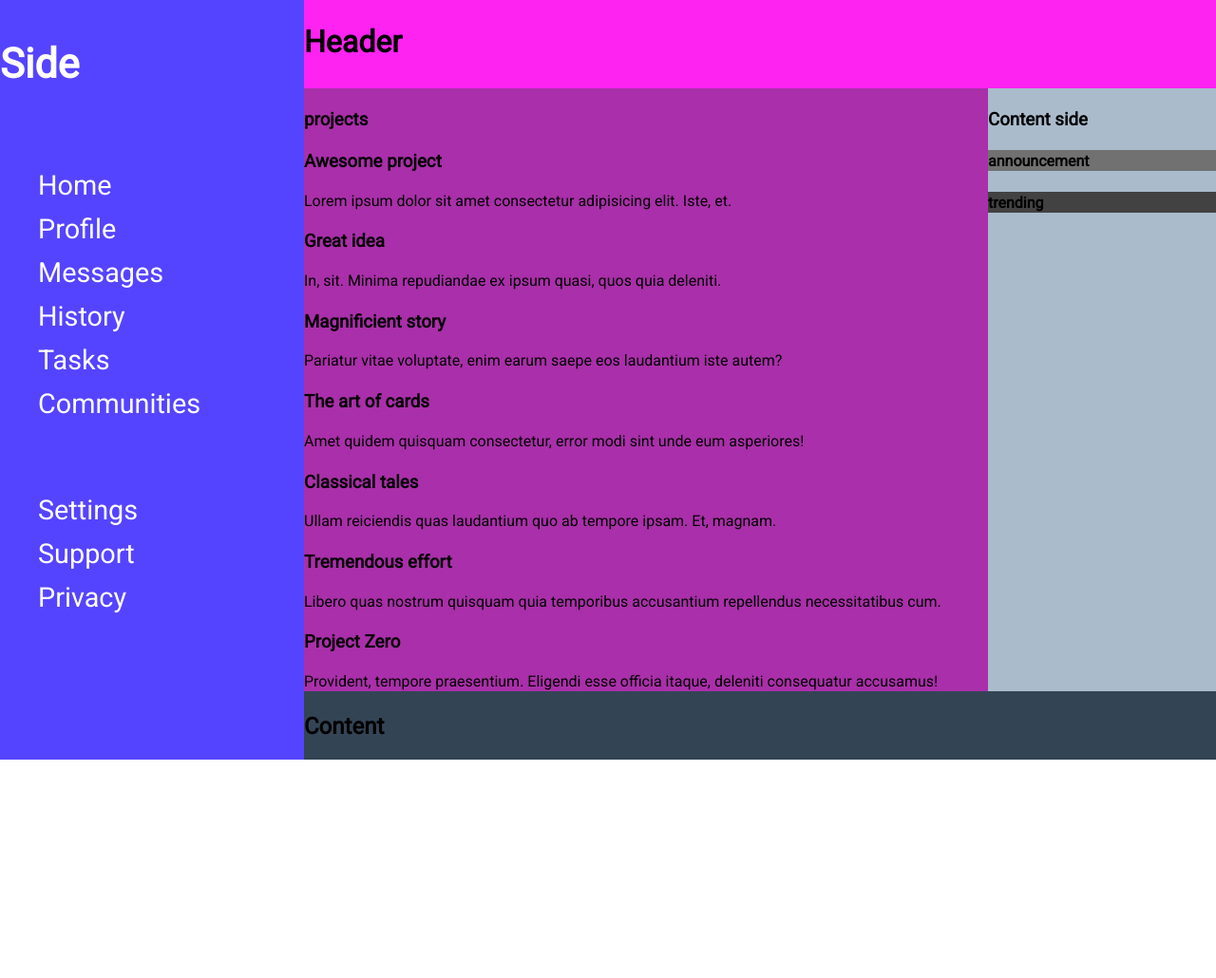
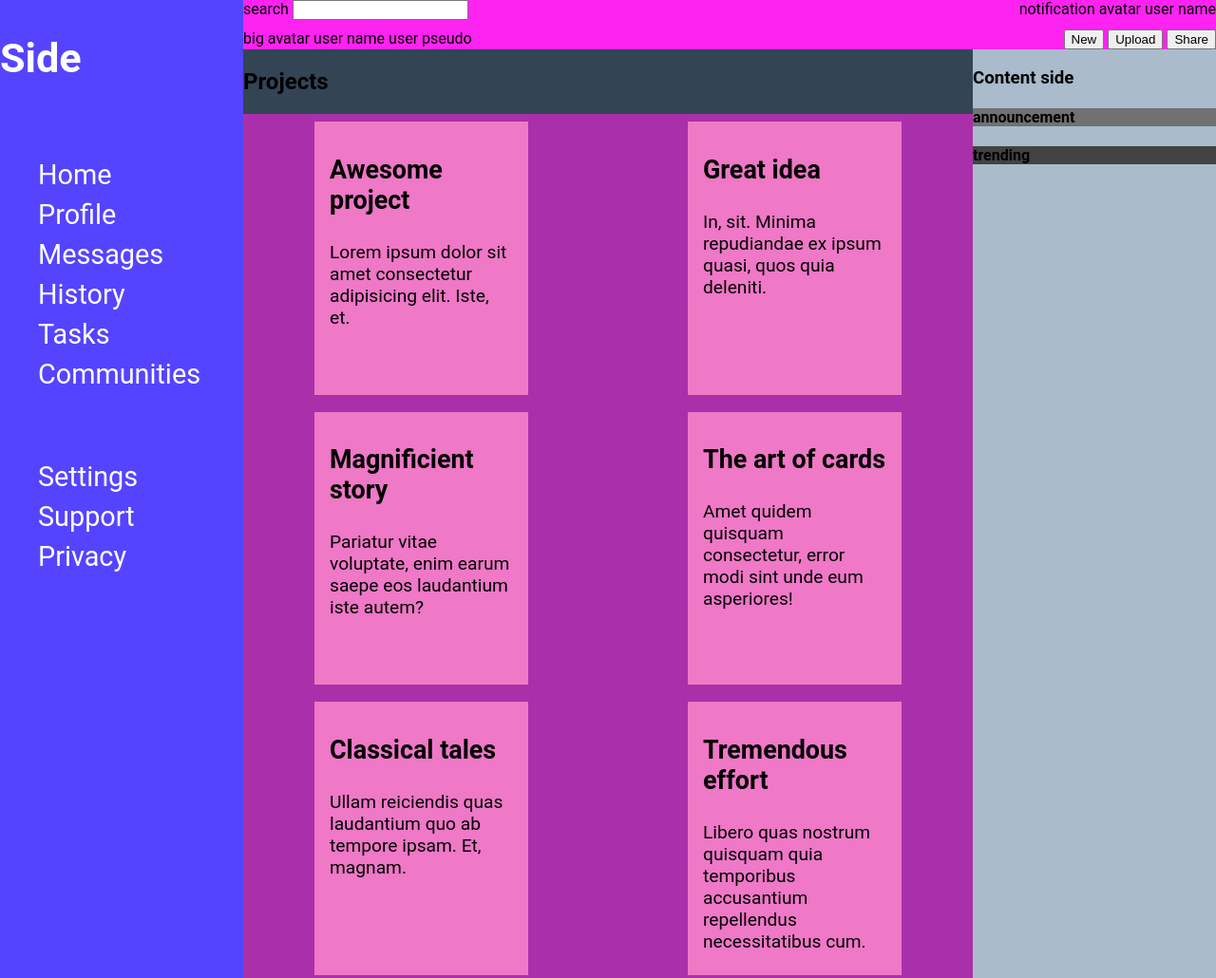
Before and after one commit to voiceinthedark/odin-dashboard-project, a plain HTML site: page index.html in a window 1280 px wide. Shown: the top 1030 px of the page at 95% size. Before the commit the page ends 800 px from the top, so only its background shows below. Drawn offline with Linux system fonts and the light colour scheme.

Commit message:
dashboard: added header and content sections

```diff
--- a/index.html
+++ b/index.html
@@ -11,7 +11,32 @@
 <body>
   <main>
     <header class="header">
-      <h1>Header</h1>
+      <form action="" method="post">
+        <div class="header-top">
+          <div class="search-bar">
+            <label for="search">search</label>
+            <input type="search" name="search" id="search">
+          </div>
+          <div class="user-info">
+            <span>notification</span>
+            <span>avatar</span>
+            <span>user name</span>
+          </div>
+        </div>
+      </form>
+
+      <div class="header-bottom">
+        <div class="user">
+          <span>big avatar</span>
+          <span>user name</span>
+          <span>user pseudo</span>
+        </div>
+          <div class="action-user">
+            <button>New</button>
+            <button>Upload</button>
+            <button>Share</button>
+          </div>
+      </div>
 
     </header>
     <aside class="sidebar">
@@ -38,9 +63,9 @@
 
     </aside>
     <section class="content">
-      <h1>Content</h1>
       <article class="projects">
-        <h1>projects</h1>
+        <h2>Projects</h2>
+        <div class="cards">
           <div class="card">
             <h3>Awesome project</h3>
             <div>Lorem ipsum dolor sit amet consectetur adipisicing elit. Iste, et.</div>
@@ -71,6 +96,7 @@
             <div>Provident, tempore praesentium. Eligendi esse officia itaque, deleniti consequatur
               accusamus!</div>
           </div>
+        </div>
 
       </article>
 
--- a/styles.css
+++ b/styles.css
@@ -2,21 +2,21 @@
 
 @font-face {
   font-family: 'roboto';
-  src: url('fonts/roboto-italic-variablefont_wdthwght-webfont.woff2') format('woff2'),
-    url('fonts/roboto-italic-variablefont_wdthwght-webfont.woff') format('woff');
-  font-weight: normal;
+  src: url('fonts/roboto-italic-variablefont_wdthwght-webfont.woff2') format('woff2 supports variations'),
+    url('fonts/roboto-italic-variablefont_wdthwght-webfont.woff') format('woff supports variations');
+  font-weight: 100 900;
   font-style: italic;
 
 }
 
 @font-face {
   font-family: 'roboto';
-  src: url('fonts/roboto-variablefont_wdthwght-webfont.woff2') format('woff2'),
-    url('fonts/roboto-variablefont_wdthwght-webfont.woff') format('woff');
-  font-weight: normal;
+  src: url('fonts/roboto-variablefont_wdthwght-webfont.woff2') format('woff2 supports variations'),
+    url('fonts/roboto-variablefont_wdthwght-webfont.woff') format('woff supports variations');
+  font-weight: 100 900;
   font-style: normal;
+}
 
-}
 
 /* DEFAULT */
 *,
@@ -36,7 +36,7 @@ body {
 /* MAIN LAYOUT */
 main {
   display: grid;
-  grid-template-columns: 1fr 3fr;
+  grid-template-columns: 1fr 4fr;
   grid-template-rows: 1fr 3fr;
   grid-template-areas: "sidebar header"
     "sidebar content";
@@ -44,10 +44,26 @@ main {
 
 }
 
+/* HEADER TOP LAYOUT */
 .header {
   background-color: #ff23f1;
   grid-area: header;
+  display: flex;
+  flex-direction: column;
+  gap: 10px;
 }
+
+.header .header-top{
+  display: flex;
+  justify-content: space-between;
+}
+
+.header .header-bottom{
+  display: flex;
+  justify-content: space-between;
+}
+
+
 
 /* CONTENT AREA */
 .content {
@@ -57,6 +73,7 @@ main {
   grid-template-columns: 3fr 1fr;
   grid-template-areas: "projects side";
   height: 100%;
+  font-family: inherit;
 }
 
 /* SIDEBAR AREA */
@@ -79,10 +96,34 @@ main {
 }
 
 /* MAIN CONTENT AREA */
-.projects {
+.content .projects{
+  display: flex;
+  flex-direction: column;
+}
+.content .projects .cards {
+  height: inherit;
   background-color: #aa2faa;
   grid-area: projects;
+  display: grid;
+  grid-template-columns: 1fr 1fr;
+  grid-auto-rows: minmax(50px, 1fr);
+  place-items: center;
+  gap: 18px;
 
+}
+
+.projects > .cards > .card{
+  font-size: 1.2rem;
+  margin-top: 16px;
+  background-color: rgb(239, 120, 199);
+  padding: 8px 16px;
+  width: 60%;
+  height: 100%;
+}
+
+.card > h3 {
+  font-weight: bold;
+  font-size: 140%;
 }
 
 .content-side {
```
Lines whose indentation alone changed are shown as unchanged.
